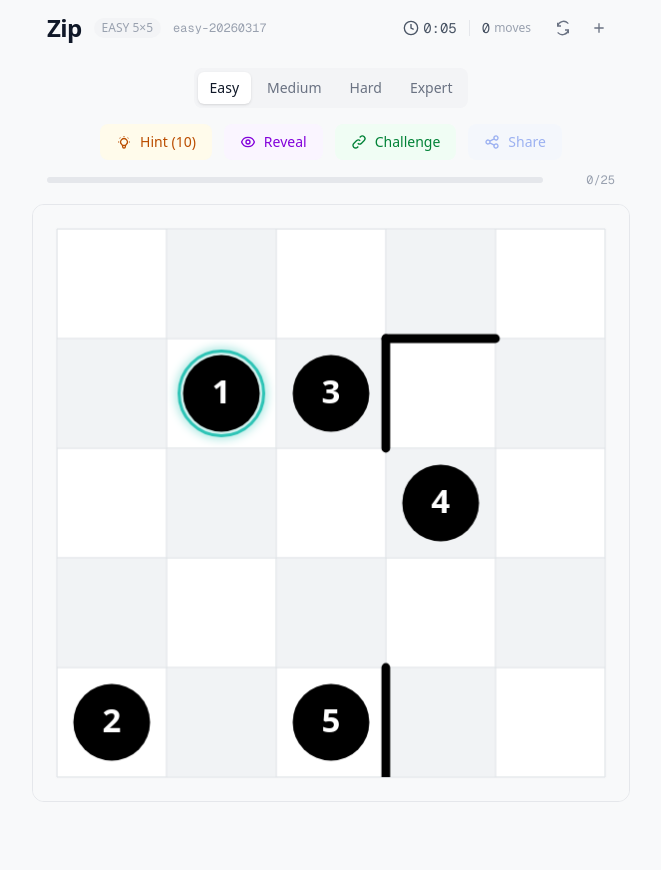
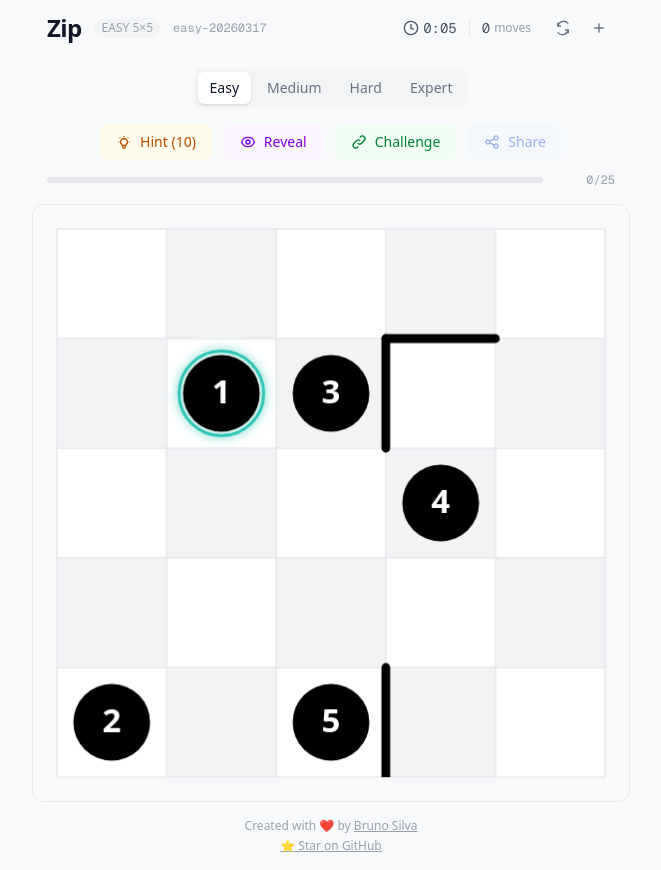
Before and after one commit to brunos3d/zip, a Next.js app: page / in a window 1280 px wide. Shown: the whole page, without its empty margins (309-970 px from the left). Before the commit the page ends 802 px from the top, so only its background shows below. Built offline with nearby package versions, Linux system fonts and the light colour scheme.

Commit message:
feat: add footer with creator credits and GitHub link

```diff
--- a/src/components/zip-game.tsx
+++ b/src/components/zip-game.tsx
@@ -352,6 +352,31 @@ export default function ZipGame() {
           remainingCellsPing={remainingCellsPing}
         />
       </div>
+
+      {/* Footer */}
+      <footer className="w-full py-4 px-4 text-center text-xs text-gray-400 space-y-1">
+        <p>
+          Created with <span className="text-red-400">❤️</span> by{" "}
+          <a
+            href="https://brunosilva.io"
+            target="_blank"
+            rel="noopener noreferrer"
+            className="underline hover:text-gray-600 transition-colors"
+          >
+            Bruno Silva
+          </a>
+        </p>
+        <p>
+          <a
+            href="https://github.com/brunos3d/zip"
+            target="_blank"
+            rel="noopener noreferrer"
+            className="inline-flex items-center gap-1 underline hover:text-gray-600 transition-colors"
+          >
+            ⭐ Star on GitHub
+          </a>
+        </p>
+      </footer>
     </div>
   );
 }
```
